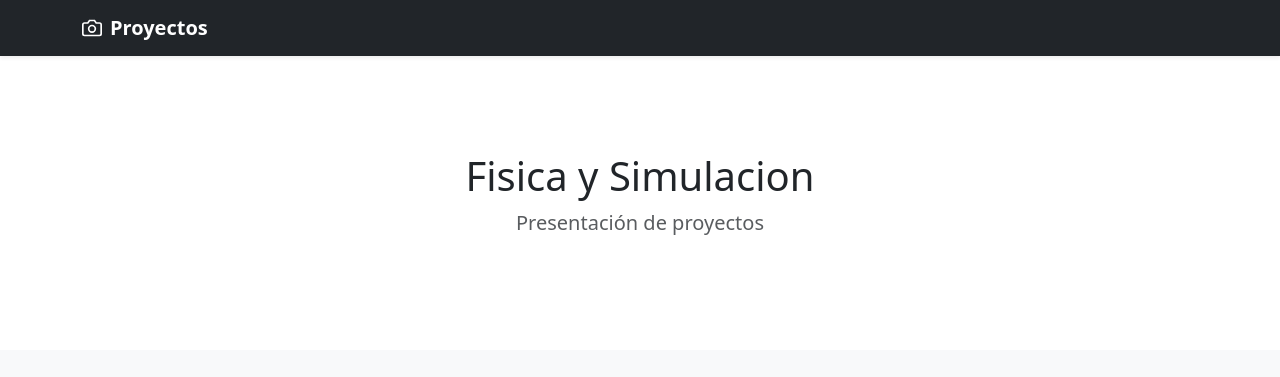
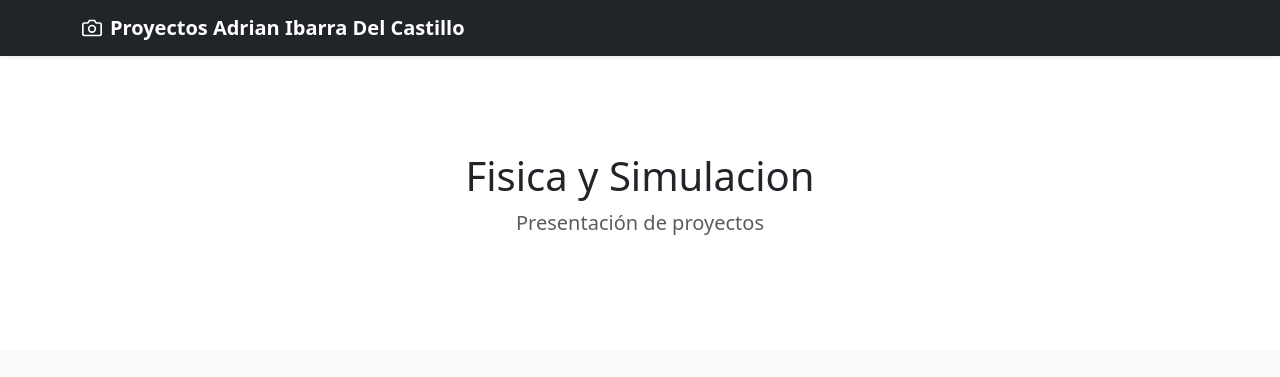
Before and after one commit to Aryn115/FisicaySimulacion, a plain HTML site: page index.html in a window 1280 px wide. Shown: the top 377 px of the page. Drawn offline with nearby package versions, Linux system fonts and the light colour scheme.

Commit message:
Update index.html
Nombre

```diff
--- a/index.html
+++ b/index.html
@@ -13,7 +13,7 @@
       <a href="#" class="navbar-brand d-flex align-items-center">
         <svg xmlns="http://www.w3.org/2000/svg" width="20" height="20" fill="none" stroke="currentColor" stroke-linecap="round" str
 oke-linejoin="round" stroke-width="2" aria-hidden="true" class="me-2" viewBox="0 0 24 24"><path d="M23 19a2 2 0 0 1-2 2H3a2 2 0 0 1-2-2V8a2 2 0 0 1 2-2h4l2-3h6l2 3h4a2 2 0 0 1 2 2z"/><circle cx="12" cy="13" r="4"/></svg>
-        <strong>Proyectos</strong>
+        <strong>Proyectos    Adrian Ibarra Del Castillo</strong>
       </a>
 
     </div>
```
